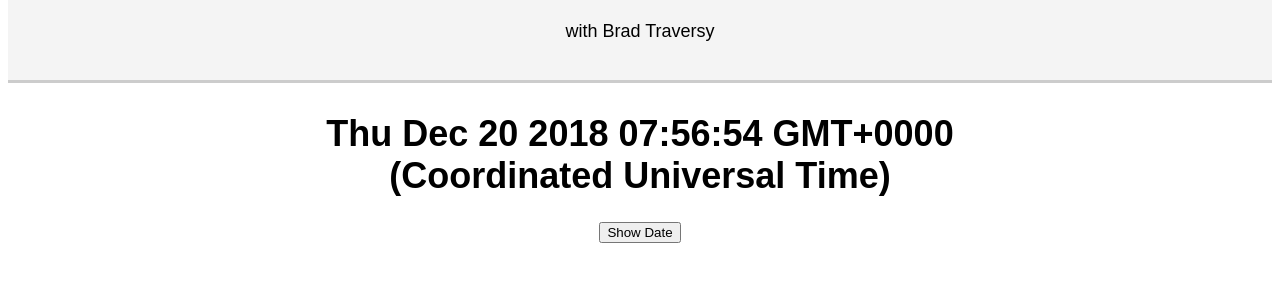
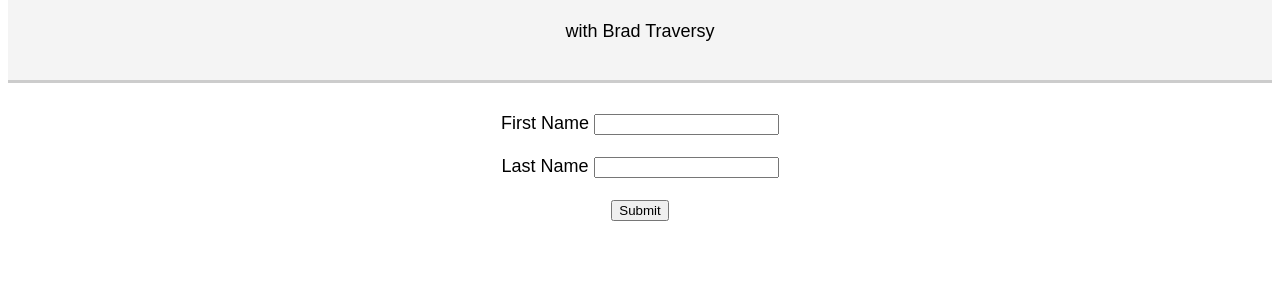
Before and after one commit to corlou/JS-Fundamentals-with-Brad, a plain HTML site: page index.html in a window 1280 px wide. Shown: the part 97-378 px from the top of the page. Drawn offline with Linux system fonts and the light colour scheme.

Commit message:
form validation

```diff
--- a/index.html
+++ b/index.html
@@ -9,23 +9,52 @@
     <link rel="stylesheet" href="style.css" />
     <script src="main.js" type="text/javascript"></script>
   </head>
+  <body>
 
-  <body onLoad="showDate()">
     <div class="header">
       <h1 id="heading">Learning JavaScript</h1>
       <p>with Brad Traversy</p>
     </div>
 
     <div class="container">
-      <h1 id=time></h1>
-      <button onClick="showDate()">Show Date</button>
+  </div>
+
+  <div>
+    <form methods="post" action="something.php" name="myForm" onSubmit="return validateForm()">
+      <div>
+        <label>First Name</label>
+        <input type="text" name="firstName" id="firstName"/>
+      </div>
+
+      <br>
+
+      <div>
+          <label>Last Name</label>
+          <input type="text" name="lastName" id="lastName"/>
+        </div>
+
+        <br>
+
+        <input type="submit" value="Submit"/>
+    </form>
+
+
+
+
   </div>
   </body>
 </html>
 
 <script>
-  function showDate(){
-   let time = document.getElementById('time');
-   time.innerHTML = Date();
-  }
+  function validateForm(){
+    let firstName = document.forms["myForm"]["firstName"].value;
+      if(firstName == null || firstName == ""){
+        alert("First Name is required");
+        return false;
+      }
+      if(firstName.length < 3){
+        alert("First Name must be at least 3 characters");
+        return false;
+      }
+    }
 </script>
--- a/main.js
+++ b/main.js
@@ -162,3 +162,5 @@ if( var1 == var2 || var1 == 3){
 
   console.log(users[0].name);
   */
+
+//Forms
```
